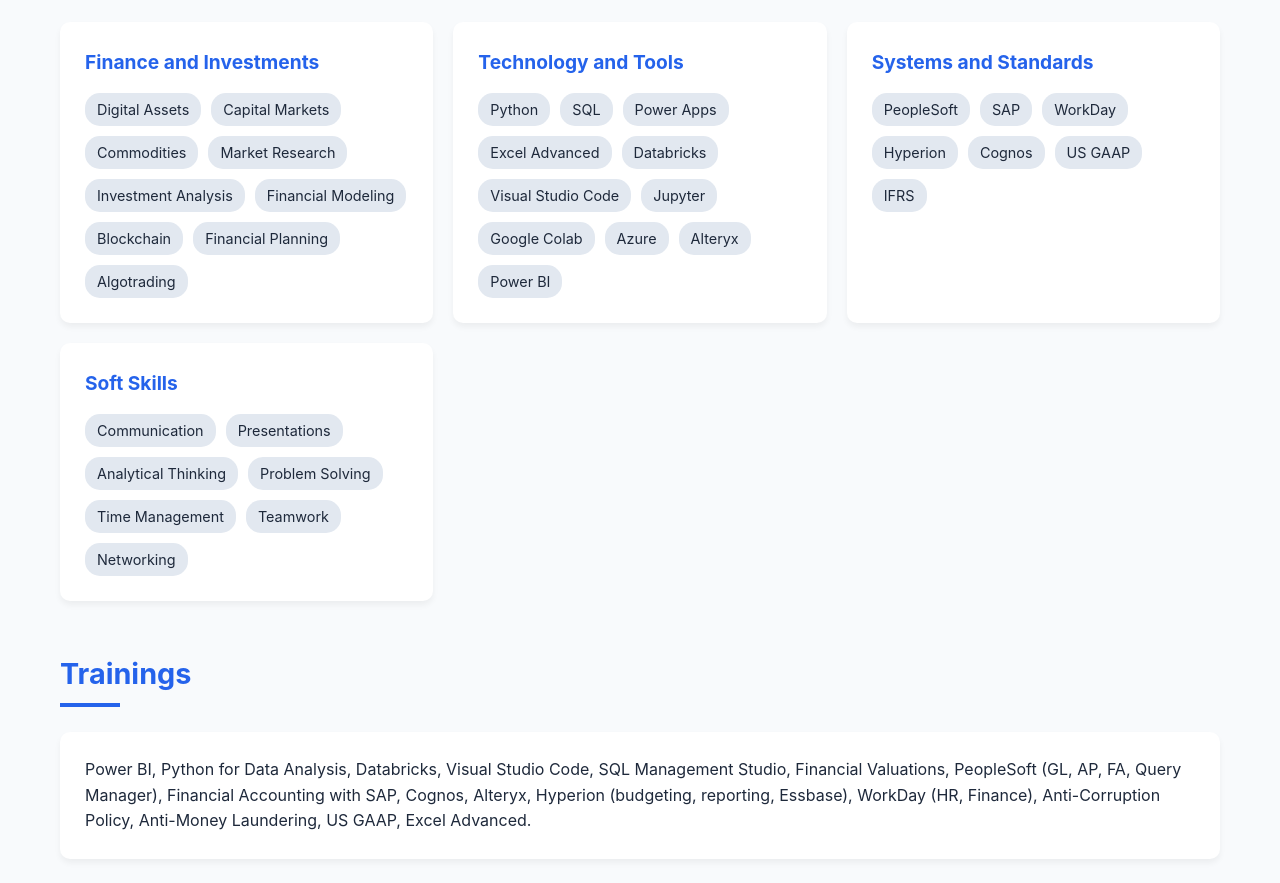
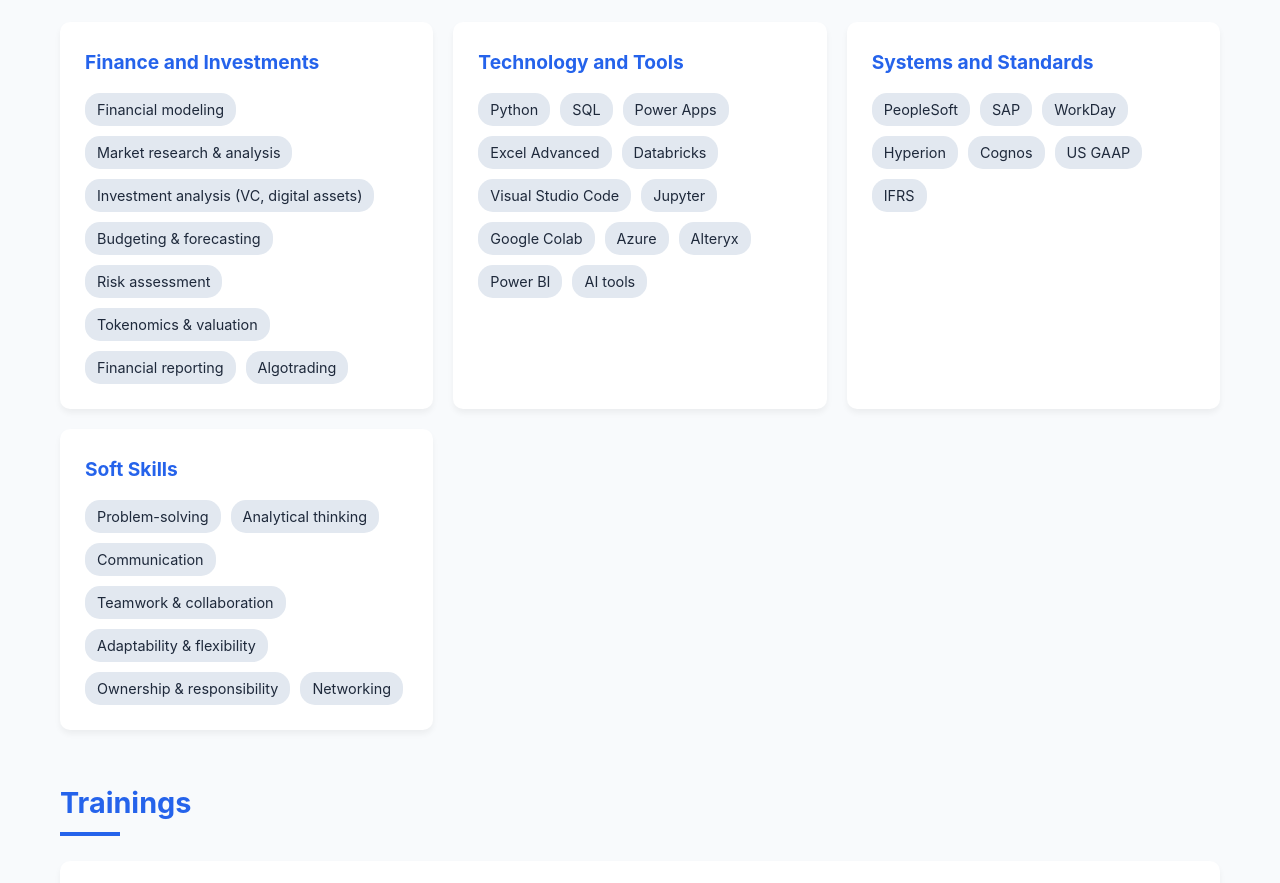
Before and after one commit to digitaltom86/tomaszglowacki.github.io, a plain HTML site: page index.html in a window 1280 px wide. Shown: the part 2917-3800 px from the top of the page. Drawn offline with Linux system fonts and the light colour scheme.

Commit message:
Update index.html

```diff
--- a/index.html
+++ b/index.html
@@ -533,14 +533,13 @@
                 <div class="skill-category">
                     <h3>Finance and Investments</h3>
                     <div class="skill-tags">
-                        <span class="skill-tag">Digital Assets</span>
-                        <span class="skill-tag">Capital Markets</span>
-                        <span class="skill-tag">Commodities</span>
-                        <span class="skill-tag">Market Research</span>
-                        <span class="skill-tag">Investment Analysis</span>
-                        <span class="skill-tag">Financial Modeling</span>
-                        <span class="skill-tag">Blockchain</span>
-                        <span class="skill-tag">Financial Planning</span>
+                        <span class="skill-tag">Financial modeling</span>
+                        <span class="skill-tag">Market research & analysis</span>
+                        <span class="skill-tag">Investment analysis (VC, digital assets)</span>
+                        <span class="skill-tag">Budgeting & forecasting</span>
+                        <span class="skill-tag">Risk assessment</span>
+                        <span class="skill-tag">Tokenomics & valuation</span>
+                        <span class="skill-tag">Financial reporting</span>
                         <span class="skill-tag">Algotrading</span>
                     </div>
                 </div>
@@ -559,6 +558,7 @@
                         <span class="skill-tag">Azure</span>
                         <span class="skill-tag">Alteryx</span>
                         <span class="skill-tag">Power BI</span>
+                        <span class="skill-tag">AI tools</span>
                     </div>
                 </div>
 
@@ -578,12 +578,12 @@
                 <div class="skill-category">
                     <h3>Soft Skills</h3>
                     <div class="skill-tags">
+                        <span class="skill-tag">Problem-solving</span>
+                        <span class="skill-tag">Analytical thinking</span>
                         <span class="skill-tag">Communication</span>
-                        <span class="skill-tag">Presentations</span>
-                        <span class="skill-tag">Analytical Thinking</span>
-                        <span class="skill-tag">Problem Solving</span>
-                        <span class="skill-tag">Time Management</span>
-                        <span class="skill-tag">Teamwork</span>
+                        <span class="skill-tag">Teamwork & collaboration</span>
+                        <span class="skill-tag">Adaptability & flexibility</span>
+                        <span class="skill-tag">Ownership & responsibility</span>
                         <span class="skill-tag">Networking</span>
                     </div>
                 </div>
```
